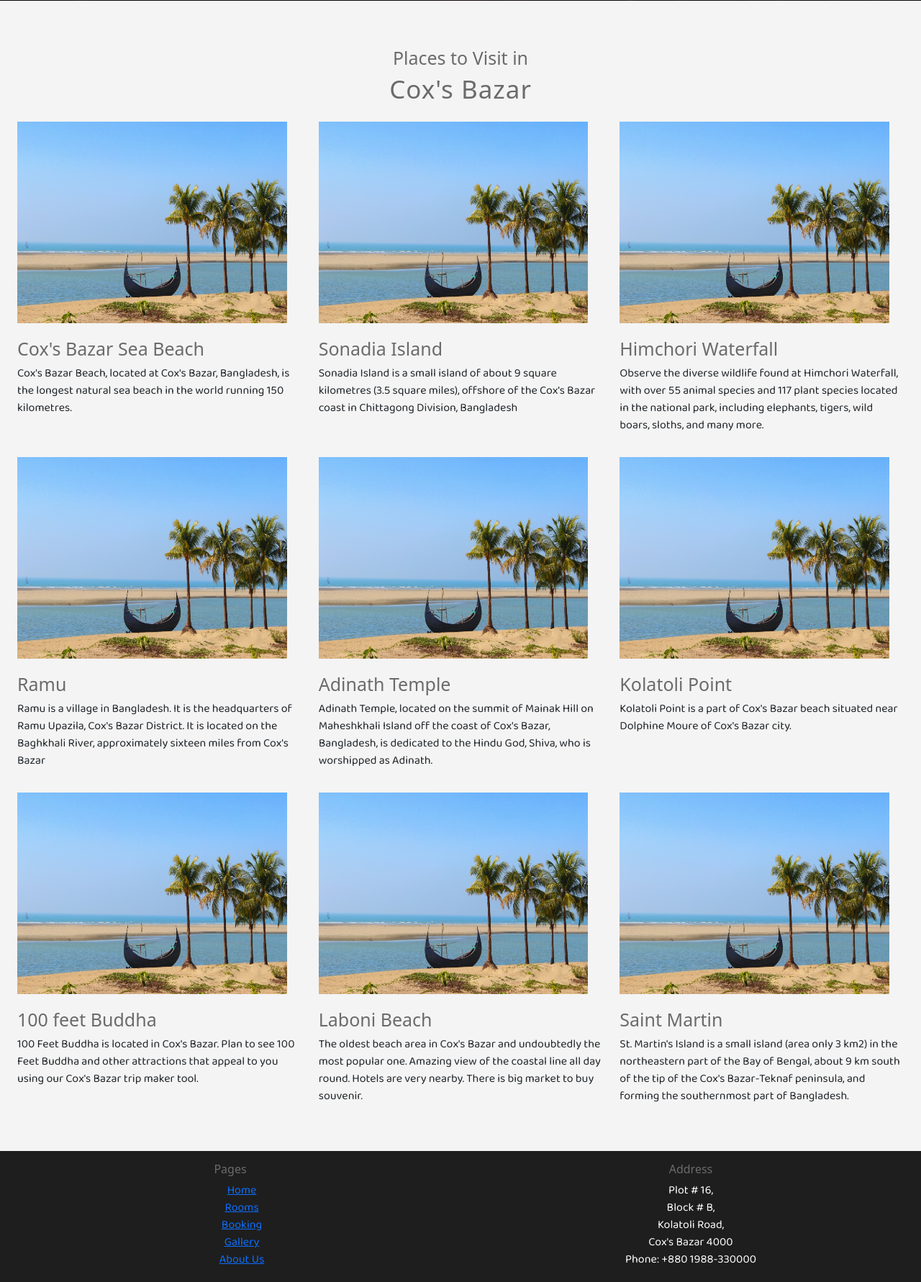
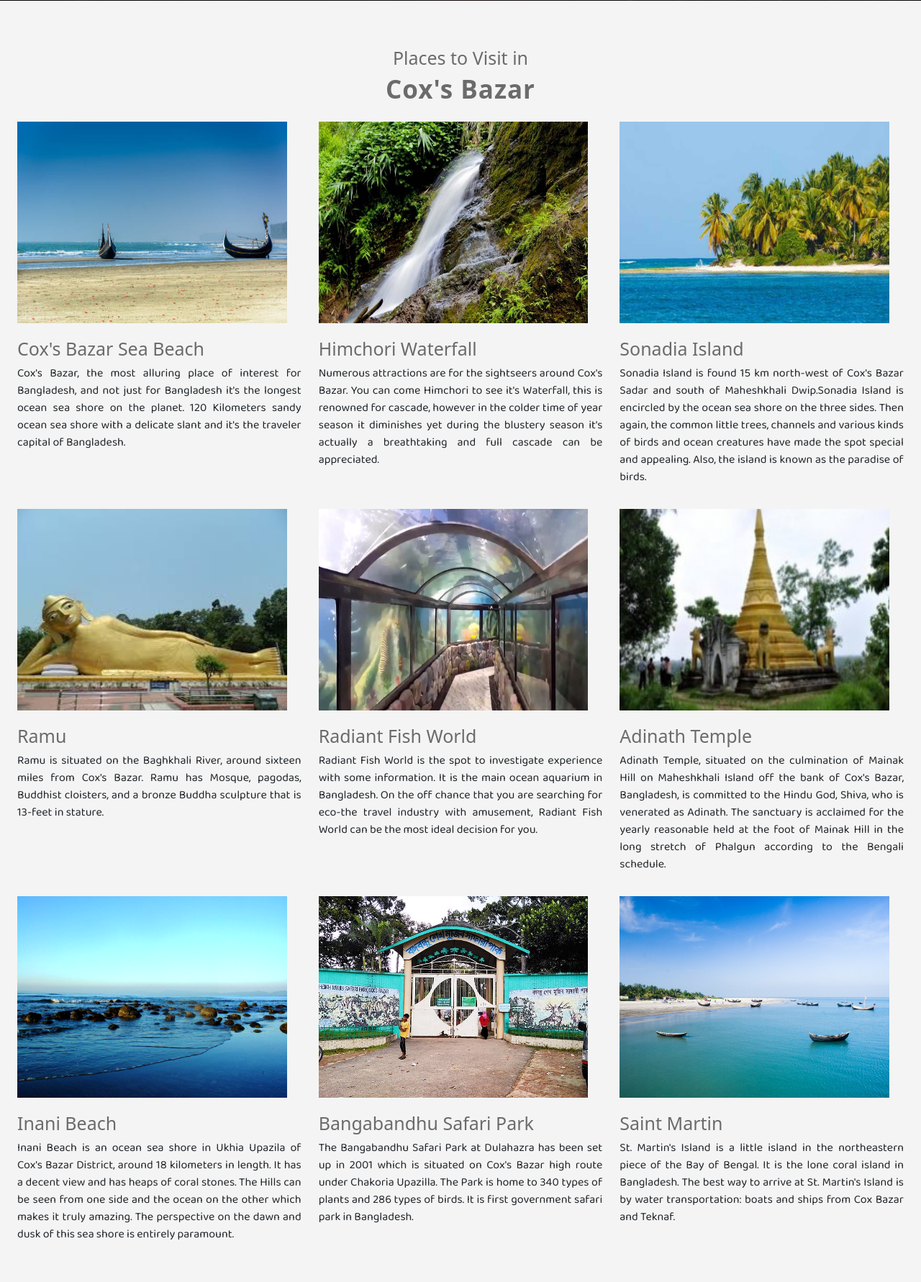
Before and after one commit to AJBrohi/hotel-sea-alif-site, a PHP site: page / in a window 1280 px wide. Shown: the part 2505-4286 px from the top of the page at 72% size. Run offline with PHP 8.4, Linux system fonts and the light colour scheme; some libraries are stand-ins or nearby versions.

Commit message:
updated 7-03

```diff
--- a/assets/css/style.css
+++ b/assets/css/style.css
@@ -299,7 +299,12 @@ h6 {
 
 .places h4 {
     font-size: 25px;
-    font-weight: 300;
+    font-weight: 400;
+}
+
+.places{
+    text-align: justify;
+    text-justify: inter-word;
 }
 
 /* banner */
@@ -464,6 +469,11 @@ textarea {
 
 
 
+/* admin */
+
+
+
+
 
 /* responsive */
 /* @media only screen and (max-width: 400px) {
@@ -473,10 +483,10 @@ textarea {
 } */
 
 /* Small devices (tablets or large size smart phone of size 768px and up) */
-@media (min-width: @screen-sm-min) {}
+/* @media (min-width: @screen-sm-min) {} */
 
 /* Medium devices (desktops, laptops of size 992px and up) */
-@media (min-width: @screen-md-min) {}
+/* @media (min-width: @screen-md-min) {} */
 
 /* Large devices (large desktops, screens of size 1200px and up) */
-@media (min-width: @screen-lg-min) {}
+/* @media (min-width: @screen-lg-min) {} */
--- a/booking.php
+++ b/booking.php
@@ -12,8 +12,8 @@ if(isset($savedata))
   }
   else
   {
-   $sql="insert into room_booking_details(name, email, phone, address, room_type,check_in_date, check_out_date, occupancy)
-  values('$name','$email','$phone','$address', '$room_type','$cdate','$codate','1')";
+   $sql="insert into room_booking_details(name, email, phone, address, room_type,check_in_date, check_out_date, confirmation)
+  values('$name','$email','$phone','$address', '$room_type','$cdate','$codate','No')";
    if(mysqli_query($con,$sql))
    {
    $msg= "<h1 style='color:blue'>You have Successfully booked this room</h1>";
--- a/index.php
+++ b/index.php
@@ -204,82 +204,59 @@ include('header.php')
                 <div class="row">
                     <div class="col-md-12 mt-5 text-center">
                         <h4 style="font-size: 25px;">Places to Visit in</h4>
-                        <h3 style="font-size: 35px; letter-spacing: 1px; font-weight: 500;">Cox's Bazar</h3>
+                        <h3 style="font-size: 35px; letter-spacing: 1px; font-weight: 600;">Cox's Bazar</h3>
                     </div>
                     <div class="places">
                         <div class="row mt-3">
                             <div class="col-sm-12 col-md-4 col-lg-4">
-                                <img src="assets/img/gallery/beach.jpg" class="w-100 img-fluid" alt="">
+                                <img src="assets/img/places/places1.jpg" class="w-100 img-fluid" alt="Cox's Bazar Sea Beach">
                                 <h4>Cox's Bazar Sea Beach</h4>
-                                <p>Cox's Bazar Beach, located at Cox's Bazar, Bangladesh, is the longest natural sea
-                                    beach in the
-                                    world running 150 kilometres.</p>
+                                <p>Cox's Bazar, the most alluring place of interest for Bangladesh, and not just for Bangladesh it's the longest ocean sea shore on the planet. 120 Kilometers sandy ocean sea shore with a delicate slant and it's the traveler capital of Bangladesh.</p>
                             </div>
                             <div class="col-sm-12 col-md-4 col-lg-4">
-                                <img src="assets/img/gallery/beach.jpg" alt="">
-                                <h4>Sonadia Island</h4>
-                                <p>Sonadia Island is a small island of about 9 square kilometres (3.5 square miles),
-                                    offshore of the
-                                    Cox's Bazar coast in Chittagong Division, Bangladesh</p>
+                                <img src="assets/img/places/places3.jpg" alt="Himchori Waterfall">
+                                <h4>Himchori Waterfall</h4>
+                                <p>Numerous attractions are for the sightseers around Cox's Bazar. You can come Himchori to see it's Waterfall, this is renowned for cascade, however in the colder time of year season it diminishes yet during the blustery season it's actually a breathtaking and full cascade can be appreciated.</p>
                             </div>
                             <div class="col-sm-12 col-md-4 col-lg-4">
-                                <img src="assets/img/gallery/beach.jpg" alt="">
-                                <h4>Himchori Waterfall</h4>
-                                <p>Observe the diverse wildlife found at Himchori Waterfall, with over 55 animal species
-                                    and 117
-                                    plant species located in the national park, including elephants, tigers, wild boars,
-                                    sloths, and
-                                    many more.</p>
+                                <img src="assets/img/places/places2.jpg" alt="Sonadia Island">
+                                <h4>Sonadia Island</h4>
+                                <p>Sonadia Island is found 15 km north-west of Cox's Bazar Sadar and south of Maheshkhali Dwip.Sonadia Island is encircled by the ocean sea shore on the three sides. Then again, the common little trees, channels and various kinds of birds and ocean creatures have made the spot special and appealing. Also, the island is known as the paradise of birds.</p>
                             </div>
                         </div>
                         <div class="row mt-3">
                             <div class="col-sm-12 col-md-4 col-lg-4">
-                                <img src="assets/img/gallery/beach.jpg" alt="">
+                                <img src="assets/img/places/places4.jpg" alt="Ramu">
                                 <h4>Ramu</h4>
-                                <p>Ramu is a village in Bangladesh. It is the headquarters of Ramu Upazila, Cox's Bazar
-                                    District. It
-                                    is located on the Baghkhali River, approximately sixteen miles from Cox's Bazar</p>
+                                <p>Ramu is situated on the Baghkhali River, around sixteen miles from Cox's Bazar. Ramu has Mosque, pagodas, Buddhist cloisters, and a bronze Buddha sculpture that is 13-feet in stature.</p>
                             </div>
                             <div class="col-sm-12 col-md-4 col-lg-4">
-                                <img src="assets/img/gallery/beach.jpg" alt="">
-                                <h4>Adinath Temple</h4>
-                                <p>Adinath Temple, located on the summit of Mainak Hill on Maheshkhali Island off the
-                                    coast of Cox's
-                                    Bazar, Bangladesh, is dedicated to the Hindu God, Shiva, who is worshipped as
-                                    Adinath.</p>
+                                <img src="assets/img/places/places6.jpg" alt="Radiant Fish World">
+                                <h4>Radiant Fish World</h4>
+                                <p>Radiant Fish World is the spot to investigate experience with some information. It is the main ocean aquarium in Bangladesh. On the off chance that you are searching for eco-the travel industry with amusement, Radiant Fish World can be the most ideal decision for you.
+                                </p>
                             </div>
                             <div class="col-sm-12 col-md-4 col-lg-4">
-                                <img src="assets/img/gallery/beach.jpg" alt="">
-                                <h4>Kolatoli Point</h4>
-                                <p>Kolatoli Point is a part of Cox's Bazar beach situated near Dolphine Moure of Cox's
-                                    Bazar city.
-                                </p>
+                                <img src="assets/img/places/places5.jpg" alt="Adinath Temple">
+                                <h4>Adinath Temple</h4>
+                                <p>Adinath Temple, situated on the culmination of Mainak Hill on Maheshkhali Island off the bank of Cox's Bazar, Bangladesh, is committed to the Hindu God, Shiva, who is venerated as Adinath. The sanctuary is acclaimed for the yearly reasonable held at the foot of Mainak Hill in the long stretch of Phalgun according to the Bengali schedule.</p>
                             </div>
                         </div>
                         <div class="row mt-3">
                             <div class="col-sm-12 col-md-4 col-lg-4">
-                                <img src="assets/img/gallery/beach.jpg" alt="">
-                                <h4>100 feet Buddha</h4>
-                                <p>100 Feet Buddha is located in Cox's Bazar. Plan to see 100 Feet Buddha and other
-                                    attractions that
-                                    appeal to you using our Cox's Bazar trip maker tool.</p>
+                                <img src="assets/img/places/places8.png" alt="Inani Beach">
+                                <h4>Inani Beach</h4>
+                                <p>Inani Beach is an ocean sea shore in Ukhia Upazila of Cox's Bazar District, around 18 kilometers in length. It has a decent view and has heaps of coral stones. The Hills can be seen from one side and the ocean on the other which makes it truly amazing. The perspective on the dawn and dusk of this sea shore is entirely paramount.</p>
                             </div>
                             <div class="col-sm-12 col-md-4 col-lg-4">
-                                <img src="assets/img/gallery/beach.jpg" alt="">
-                                <h4>Laboni Beach</h4>
-                                <p>The oldest beach area in Cox's Bazar and undoubtedly the most popular one. Amazing
-                                    view of the
-                                    coastal line all day round. Hotels are very nearby. There is big market to buy
-                                    souvenir.</p>
+                                <img src="assets/img/places/places7.jpg" alt="Bangabandhu Safari Park">
+                                <h4>Bangabandhu Safari Park</h4>
+                                <p>The Bangabandhu Safari Park at Dulahazra has been set up in 2001 which is situated on Cox's Bazar high route under Chakoria Upazilla. The Park is home to 340 types of plants and 286 types of birds. It is first government safari park in Bangladesh.</p>
                             </div>
                             <div class="col-sm-12 col-md-4 col-lg-4">
-                                <img src="assets/img/gallery/beach.jpg" alt="">
+                                <img src="assets/img/places/places9.jpg" alt="Saint Martin">
                                 <h4>Saint Martin</h4>
-                                <p>St. Martin's Island is a small island (area only 3 km2) in the northeastern part of
-                                    the Bay of
-                                    Bengal, about 9 km south of the tip of the Cox's Bazar-Teknaf peninsula, and forming
-                                    the
-                                    southernmost part of Bangladesh.</p>
+                                <p>St. Martin's Island is a little island in the northeastern piece of the Bay of Bengal. It is the lone coral island in Bangladesh. The best way to arrive at St. Martin's Island is by water transportation: boats and ships from Cox Bazar and Teknaf.</p>
                             </div>
                         </div>
                     </div>
--- a/navbar.php
+++ b/navbar.php
@@ -17,7 +17,7 @@
                                 <a class="nav-link" href="booking.php">Booking</a>
                             </li>
                             <li class="nav-item">
-                                <a class="nav-link" href="#gallery">Gallery</a>
+                                <a class="nav-link" href="index.php/#gallery">Gallery</a>
                             </li>
                         </ul>
                     </div>
```
Also changed, not shown: admin/booking_details.php (+24 -11 lines), admin/mail_message.php (added, +39 -0 lines), admin/send_mail.php (added, +76 -0 lines), sql/sea_alif.sql (+37 -5 lines), assets/img/places/places1.jpg (added), assets/img/places/places2.jpg (added), assets/img/places/places3.jpg (added), assets/img/places/places4.jpg (added), assets/img/places/places5.jpg (added), assets/img/places/places6.jpg (added), assets/img/places/places7.jpg (added), assets/img/places/places8.png (added), assets/img/places/places9.jpg (added).
